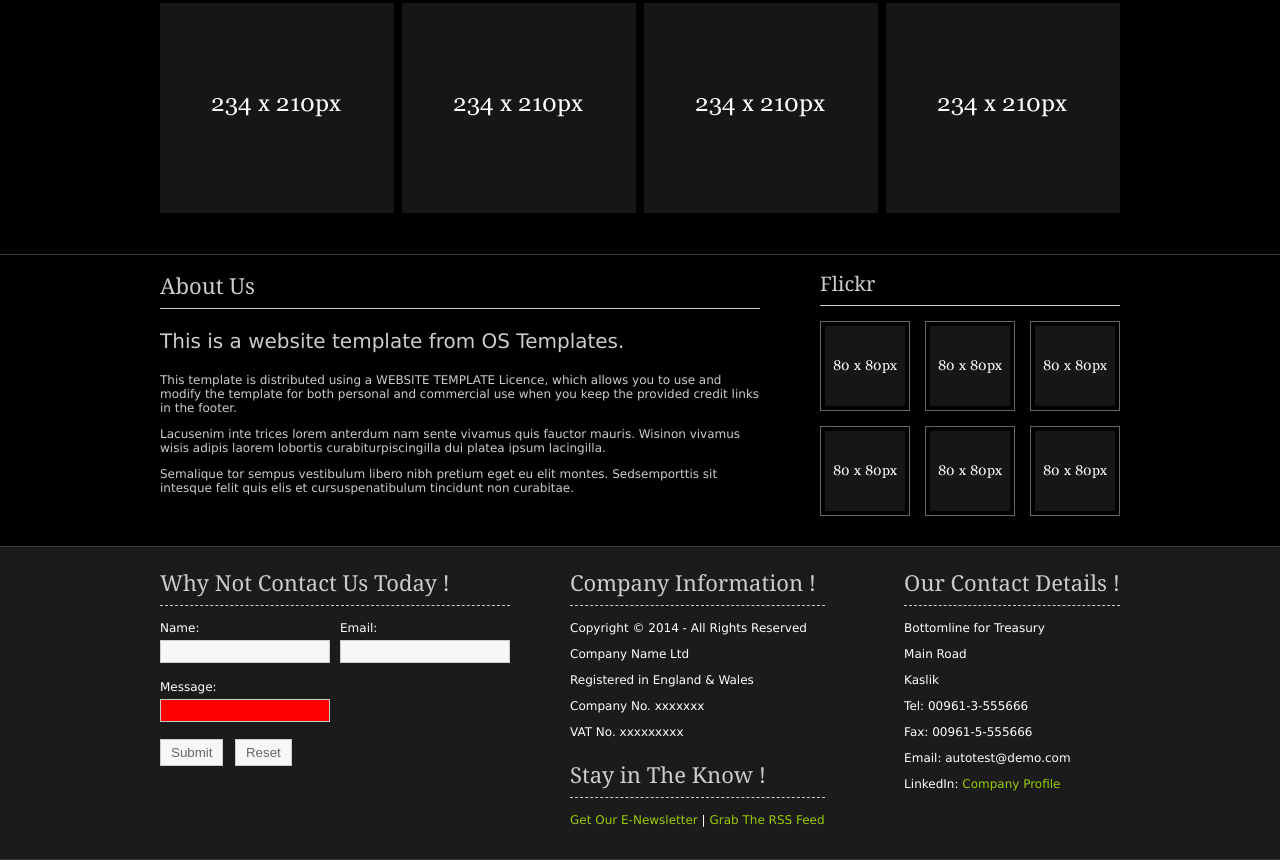
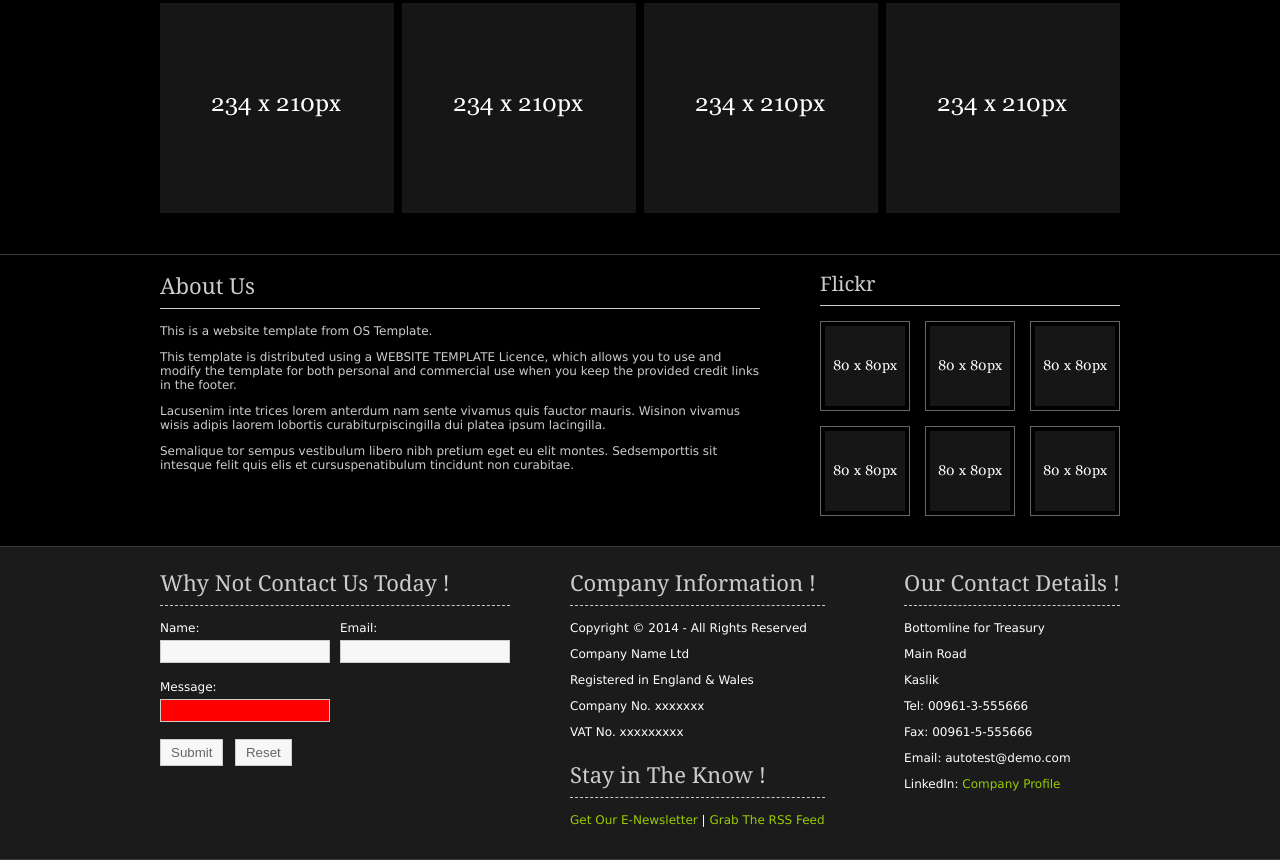
Before and after one commit to samerrahaluser/AphroditePhotoBusiness, a plain HTML site: page index.html in a window 1280 px wide. Shown: the part 919-1779 px from the top of the page. Drawn offline with Linux system fonts and the light colour scheme.

Commit message:
Update index.html

```diff
--- a/index.html
+++ b/index.html
@@ -70,7 +70,7 @@ Licence URI: http://www.os-templates.com/template-terms
   <div id="container">
     <div id="content">
       <h2>About Us</h2>
-      <p style="font-size:20px">This is a website template from OS Templates</a>.</p>
+      <p class="ParagraphClass">This is a website template from OS Template.</p>
       <p>This template is distributed using a WEBSITE TEMPLATE Licence</a>, which allows you to use and modify the template for both personal and commercial use when you keep the provided credit links in the footer.</p>
       <p>Lacusenim inte trices lorem anterdum nam sente vivamus quis fauctor mauris. Wisinon vivamus wisis adipis laorem lobortis curabiturpiscingilla dui platea ipsum lacingilla.</p>
       <p>Semalique tor sempus vestibulum libero nibh pretium eget eu elit montes. Sedsemporttis sit intesque felit quis elis et cursuspenatibulum tincidunt non curabitae.</p>
```
